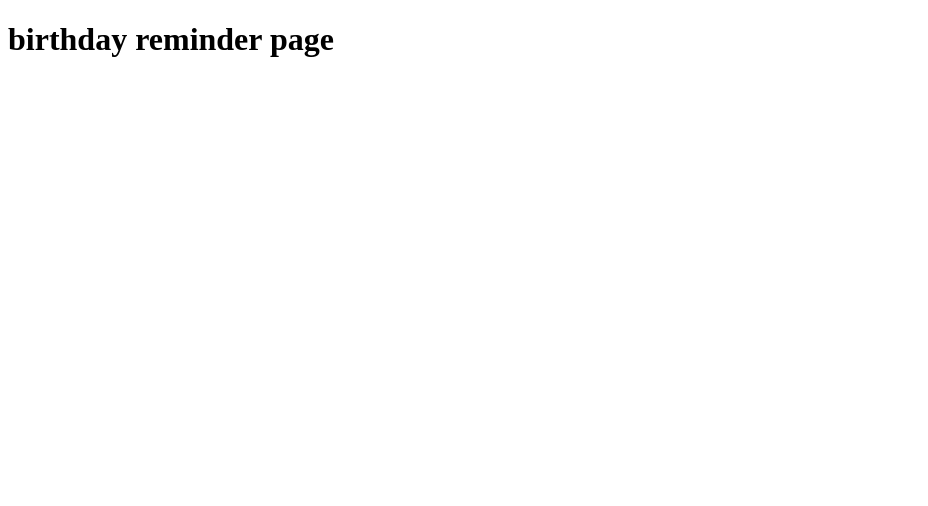
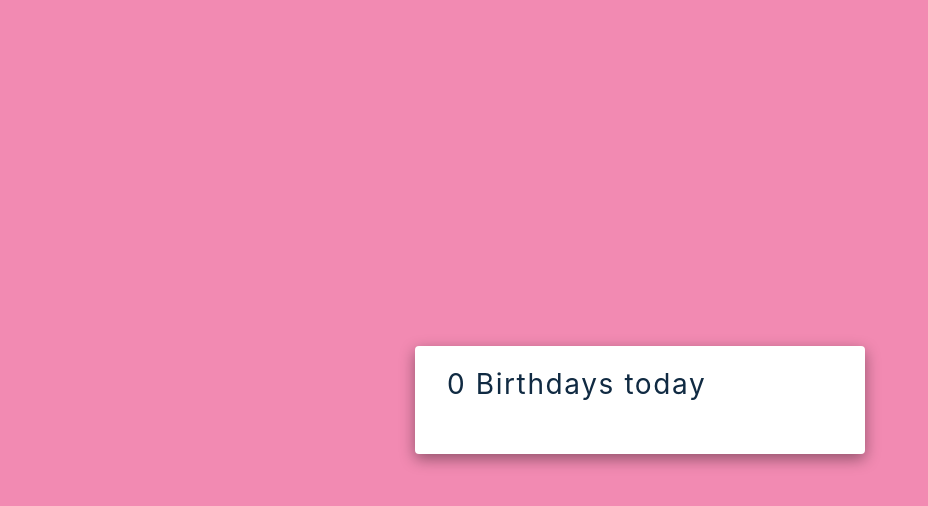
Before and after one commit to nick-tester/react-mini-projects, a React (Create React App) app: page /birthday_reminder in a window 1280 px wide. Shown: the top 506 px of the page, without its empty margins (0-928 px from the left). Built offline with nearby package versions, Linux system fonts and the light colour scheme.

Commit message:
project 1: birthday reminder pt1

```diff
--- a/package.json
+++ b/package.json
@@ -8,6 +8,7 @@
     "@testing-library/user-event": "^12.8.3",
     "react": "^17.0.2",
     "react-dom": "^17.0.2",
+    "react-router-dom": "^6.1.1",
     "react-scripts": "4.0.3",
     "web-vitals": "^1.1.2"
   },
--- a/src/App.js
+++ b/src/App.js
@@ -1,11 +1,20 @@
+import { BrowserRouter as Router, Routes, Route, Outlet } from "react-router-dom";
 import BirthdayReminder from "./pages/BirthdayReminder";
 
 const App = () => {
     return (
-        <>
-            <BirthdayReminder />
-        </>
+        <Router>
+            <Routes>
+                <Route path="/" element={<MiniApps />} exact>
+                    <Route path="birthday_reminder" element={<BirthdayReminder />} />
+                </Route>
+            </Routes>
+        </Router>
     )
 };
 
+const MiniApps = () => {
+    return <Outlet />
+}
+
 export default App;
--- a/src/pages/BirthdayReminder/assets/data.js
+++ b/src/pages/BirthdayReminder/assets/data.js
@@ -1,4 +1,4 @@
-export default [
+const data = [
   {
     id: 1,
     name: 'Bertie Yates',
@@ -35,3 +35,5 @@
       'https://res.cloudinary.com/diqqf3eq2/image/upload/v1586883334/person-1_rfzshl.jpg',
   },
 ];
+
+export default data;
--- /dev/null
+++ b/src/pages/BirthdayReminder/assets/index.css
@@ -0,0 +1,191 @@
+/*
+===============
+Variables
+===============
+*/
+
+:root {
+  /* dark shades of primary color*/
+  --clr-primary-1: hsl(162, 61%, 89%);
+  --clr-primary-2: hsl(162, 60%, 78%);
+  --clr-primary-3: hsl(162, 61%, 67%);
+  --clr-primary-4: hsl(162, 61%, 57%);
+  /* primary/main color */
+  --clr-primary-5: hsl(162, 73%, 46%);
+  /* lighter shades of primary color */
+  --clr-primary-6: #1aa179;
+  --clr-primary-7: #13795b;
+  --clr-primary-8: #0d503c;
+  --clr-primary-9: #06281e;
+  /* darkest grey - used for headings */
+  --clr-grey-1: hsl(212, 33%, 89%);
+  --clr-grey-2: hsl(210, 31%, 80%);
+  --clr-grey-3: hsl(211, 27%, 70%);
+  --clr-grey-4: hsl(209, 23%, 60%);
+  /* grey used for paragraphs */
+  --clr-grey-5: hsl(210, 22%, 49%);
+  --clr-grey-6: hsl(209, 28%, 39%);
+  --clr-grey-7: hsl(209, 34%, 30%);
+  --clr-grey-8: hsl(211, 39%, 23%);
+  --clr-grey-9: hsl(209, 61%, 16%);
+  --clr-white: #fff;
+  --clr-red-dark: hsl(360, 67%, 44%);
+  --clr-red-light: hsl(360, 71%, 66%);
+  --clr-green-dark: hsl(125, 67%, 44%);
+  --clr-green-light: hsl(125, 71%, 66%);
+  --clr-black: #222;
+  --transition: all 0.3s linear;
+  --spacing: 0.1rem;
+  --radius: 0.25rem;
+  --light-shadow: 0 5px 15px rgba(0, 0, 0, 0.1);
+  --dark-shadow: 0 5px 15px rgba(0, 0, 0, 0.4);
+  --max-width: 1170px;
+  --fixed-width: 450px;
+  --clr-pink: #f28ab2;
+}
+/*
+===============
+Global Styles
+===============
+*/
+
+*,
+::after,
+::before {
+  margin: 0;
+  padding: 0;
+  box-sizing: border-box;
+}
+body {
+  font-family: -apple-system, BlinkMacSystemFont, 'Segoe UI', Roboto, Oxygen,
+    Ubuntu, Cantarell, 'Open Sans', 'Helvetica Neue', sans-serif;
+  background: var(--clr-pink);
+  color: var(--clr-grey-9);
+  line-height: 1.5;
+  font-size: 0.875rem;
+}
+ul {
+  list-style-type: none;
+}
+a {
+  text-decoration: none;
+}
+h1,
+h2,
+h3,
+h4 {
+  letter-spacing: var(--spacing);
+  text-transform: capitalize;
+  line-height: 1.25;
+  margin-bottom: 0.75rem;
+}
+h1 {
+  font-size: 3rem;
+}
+h2 {
+  font-size: 2rem;
+}
+h3 {
+  font-size: 1.25rem;
+}
+h4 {
+  font-size: 0.875rem;
+}
+p {
+  margin-bottom: 1.25rem;
+  color: var(--clr-grey-5);
+}
+@media screen and (min-width: 800px) {
+  h1 {
+    font-size: 4rem;
+  }
+  h2 {
+    font-size: 2.5rem;
+  }
+  h3 {
+    font-size: 1.75rem;
+  }
+  h4 {
+    font-size: 1rem;
+  }
+  body {
+    font-size: 1rem;
+  }
+  h1,
+  h2,
+  h3,
+  h4 {
+    line-height: 1;
+  }
+}
+/*  global classes */
+
+/* section */
+.section {
+  width: 90vw;
+  margin: 0 auto;
+  max-width: var(--max-width);
+}
+
+@media screen and (min-width: 992px) {
+  .section {
+    width: 95vw;
+  }
+}
+
+main {
+  min-height: 100vh;
+  display: flex;
+  justify-content: center;
+  align-items: center;
+}
+
+.container {
+  width: 90vw;
+  margin: 5rem 0;
+  max-width: var(--fixed-width);
+  background: var(--clr-white);
+  border-radius: var(--radius);
+  padding: 1.5rem 2rem;
+  box-shadow: var(--dark-shadow);
+}
+.container h3 {
+  font-weight: normal;
+  text-transform: none;
+  margin-bottom: 2rem;
+}
+.person {
+  display: grid;
+  grid-template-columns: auto 1fr;
+  column-gap: 0.75rem;
+  margin-bottom: 1.5rem;
+  align-items: center;
+}
+.person img {
+  width: 75px;
+  height: 75px;
+  object-fit: cover;
+  border-radius: 50%;
+  box-shadow: var(--light-shadow);
+}
+.person h4 {
+  margin-bottom: 0.35rem;
+}
+.person p {
+  margin-bottom: 0;
+}
+.container button {
+  color: var(--clr-white);
+  display: block;
+  width: 100%;
+  border-color: transparent;
+  background: var(--clr-pink);
+  margin: 2rem auto 0 auto;
+  text-transform: capitalize;
+  font-size: 1.2rem;
+  padding: 0.5rem 0;
+  letter-spacing: var(--spacing);
+  border-radius: var(--radius);
+  outline: 1px solid rgba(242, 138, 178, 0.8);
+  cursor: pointer;
+}
--- a/src/pages/BirthdayReminder/index.js
+++ b/src/pages/BirthdayReminder/index.js
@@ -1,10 +1,14 @@
-
+import data from "./assets/data";
+import "./assets/index.css";
+import List from "./List";
 
 const BirthdayReminder = () => {
     return (
-        <>
-            <h1>birthday reminder page</h1>
-        </>
+        <main>
+            <section className="container">
+                <h3>0 Birthdays today</h3>
+            </section>
+        </main>
     )
 };
 
```
Also changed, not shown: 1 other file (tests, documents, lock files or other folders).
